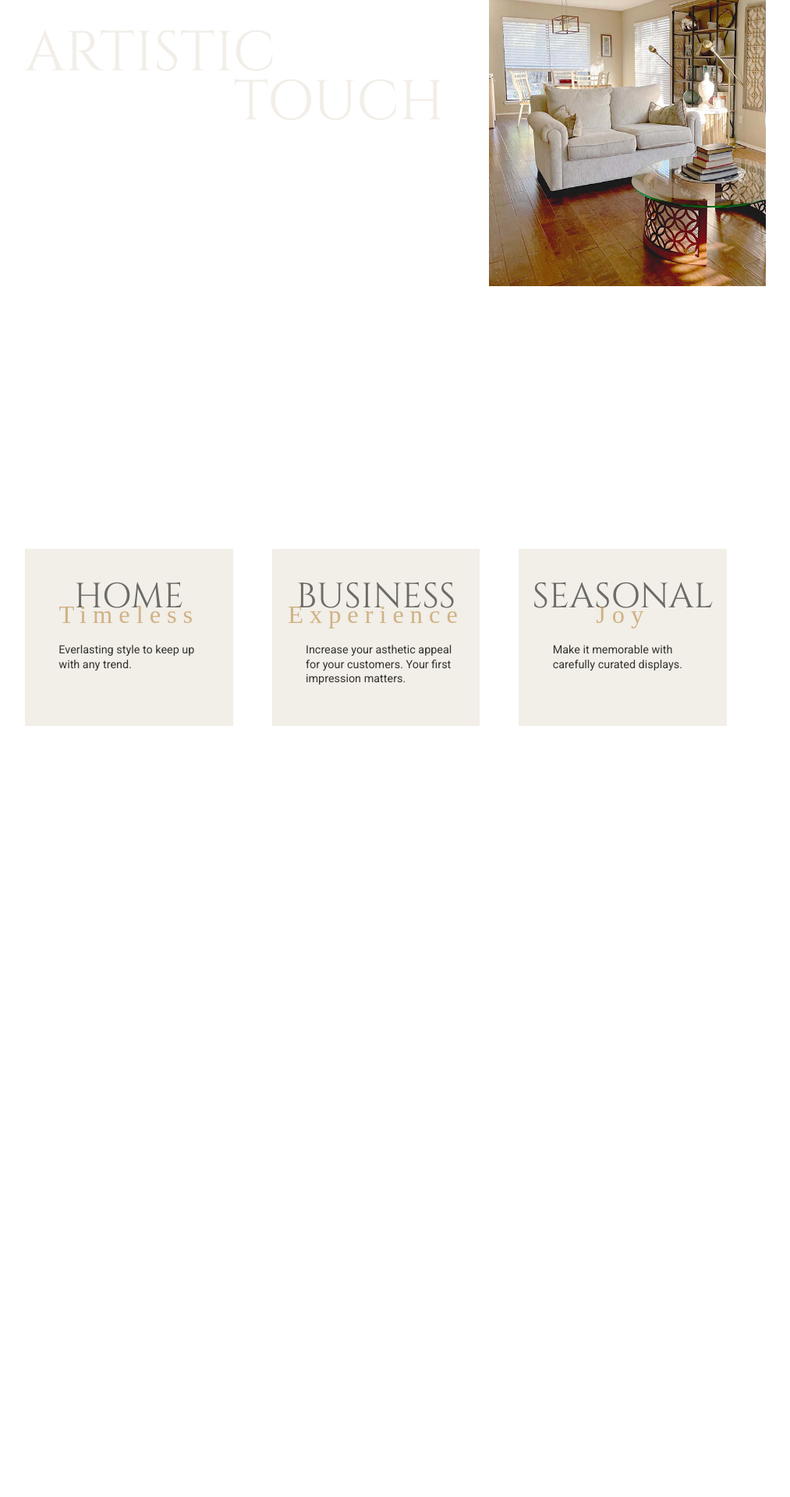
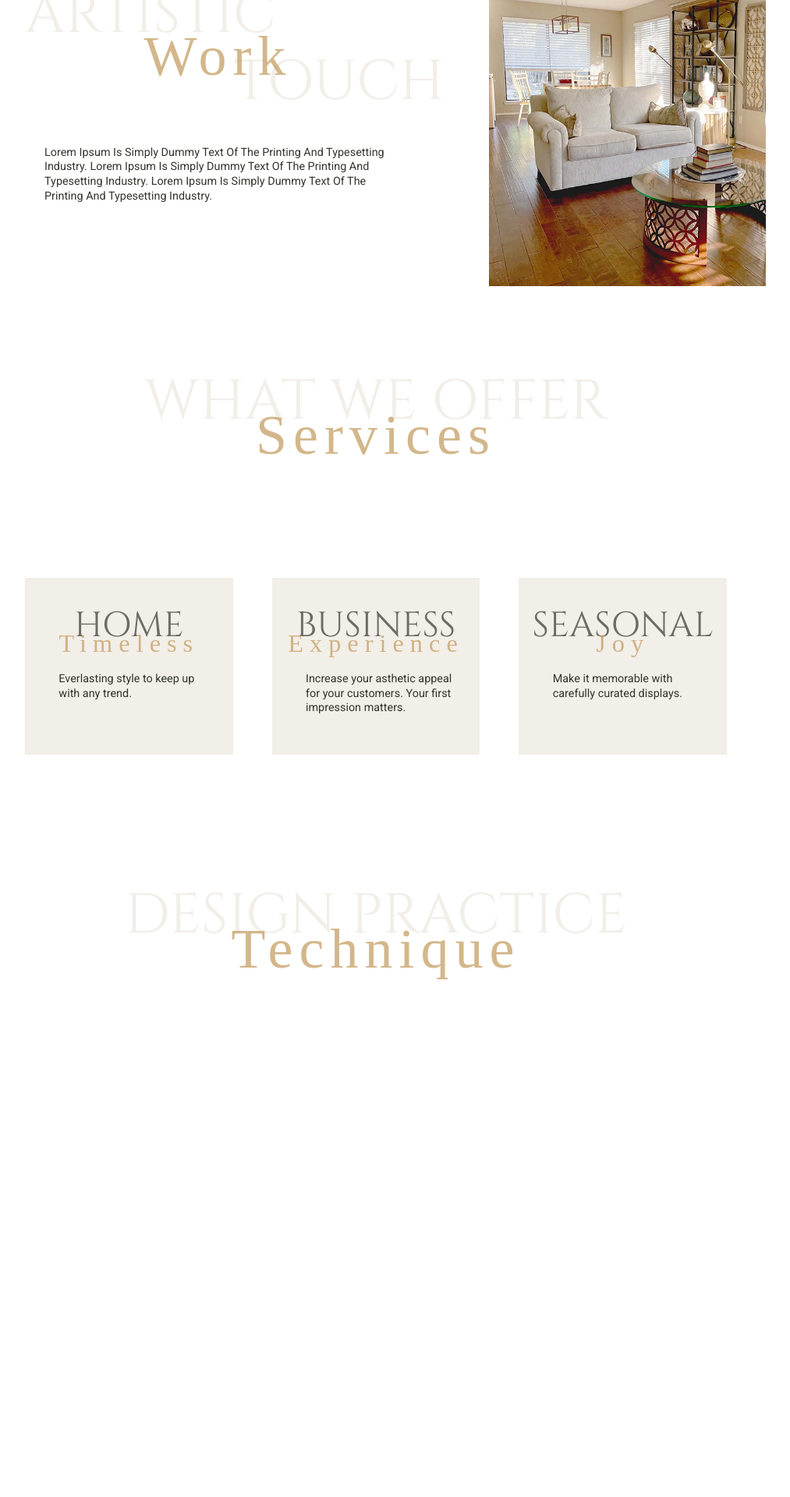
Before and after one commit to DanielTisue/bough_and_pine, a React (Create React App) app: page / in a window 1280 px wide. Shown: the part 960-2880 px from the top of the page at 78% size, without its empty margins (158-1171 px from the left). Built offline with nearby package versions, Linux system fonts and the light colour scheme; a web font is replaced by a local one.

Commit message:
added new banner component with props and title component.

```diff
--- a/src/pages/Home.js
+++ b/src/pages/Home.js
@@ -1,7 +1,8 @@
 import Banner from '../components/Banner';
 import Hero from '../components/Hero';
 import Services from '../components/Services';
-import mainImage from '../images/livingimg3.jpg'
+import mainImage from '../images/livingimg3.jpg';
+import Title from '../components/Title';
 import FeaturedRooms from '../components/FeaturedRooms';
 
 export default function Home() {
@@ -15,21 +16,29 @@ export default function Home() {
       <div className="container-center">
         <section className="work">
           <div className="left-section">
-          <Banner title1="Artistic" title2="Touch" subtitle="Work" text="Lorem Ipsum is simply dummy text of the printing and typesetting industry. Lorem Ipsum is simply dummy text of the printing and typesetting industry. Lorem Ipsum is simply dummy text of the printing and typesetting industry." />
+          <Banner title1="Artistic" title2="Touch" bannerSubtitle="Work" bannerText="Lorem Ipsum is simply dummy text of the printing and typesetting industry. Lorem Ipsum is simply dummy text of the printing and typesetting industry. Lorem Ipsum is simply dummy text of the printing and typesetting industry." />
           </div>
           <div className="right-section">
           <img className="main-image" src={mainImage} />
           </div>
         </section>
         <section className="services">
-          <Banner title="What we offer" subtitle="Services" />
+          <Title title="What we offer" subtitle="Services" />
           <Services />
         </section>
         <section className="process">
-          <Banner title="Design Practice" subtitle="Technique" />
+          <Title title="Design Practice" subtitle="Technique" />
+
+          {/* Have too change left/right width and image padding/margin */}
+          {/* <div className="left-section">
+          <img className="main-image" src={mainImage} />
+          </div>
+           <div className="right-section">
+          <Banner title1="Design" title2="Practice" bannerSubtitle="Technique" bannerText="Lorem Ipsum is simply dummy text of the printing and typesetting industry. Lorem Ipsum is simply dummy text of the printing and typesetting industry. Lorem Ipsum is simply dummy text of the printing and typesetting industry." />
+          </div> */}
         </section>
         <section className="contact">
-          <Banner title="Let's work together" subtitle="Collaborate" />
+          <Title title="Let's work together" subtitle="Collaborate" />
         </section>
       </div>
     </>
```
